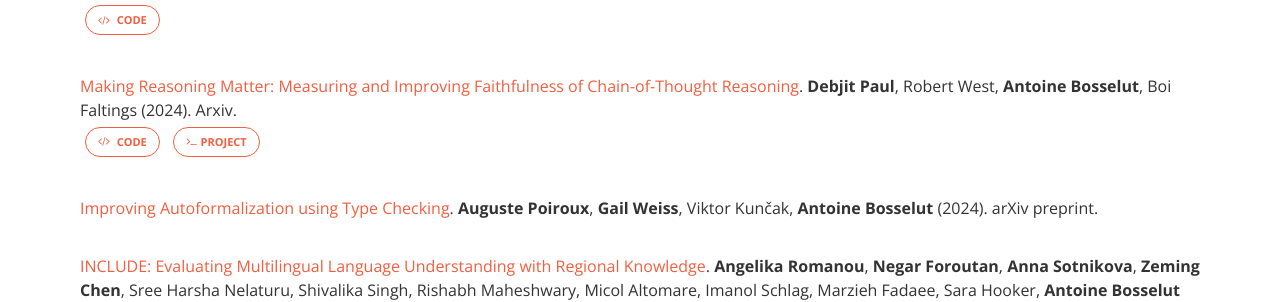
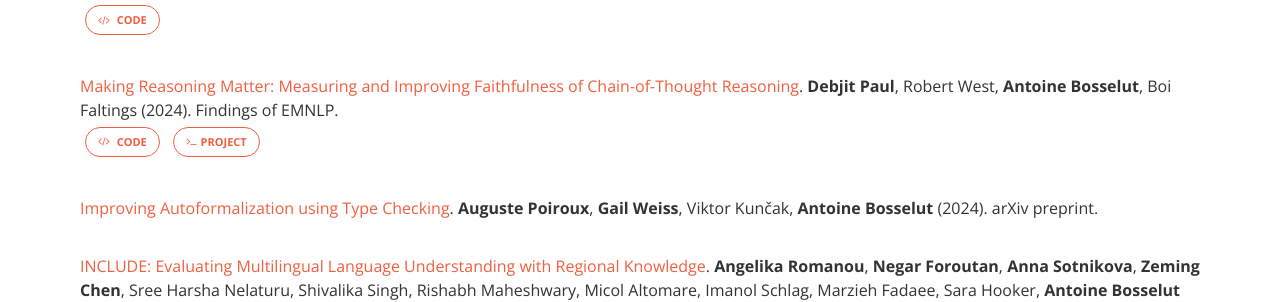
Before and after one commit to epfl-nlp/epfl-nlp.github.io, a Jekyll site: the page built from publications.html, in a window 1280 px wide and 900 px high, scrolled down 1824 px. Shown: the part 185-487 px from the top of the window. Built offline with Jekyll 4.4.1, drawn with Linux system fonts in a browser that asks for light colours.

Commit message:
Update paul-2024-arxiv.yml

```diff
--- a/_data/publications/paul-2024-arxiv.yml
+++ b/_data/publications/paul-2024-arxiv.yml
@@ -12,7 +12,7 @@
       name: Boi Faltings
 
   year: 2024
-  journal: Arxiv
+  journal: Findings of EMNLP
   link: https://arxiv.org/abs/2402.13950
   code: https://github.com/debjitpaul/causal_CoT
   project: https://debjitpaul.github.io/reasoningmatter/
```
